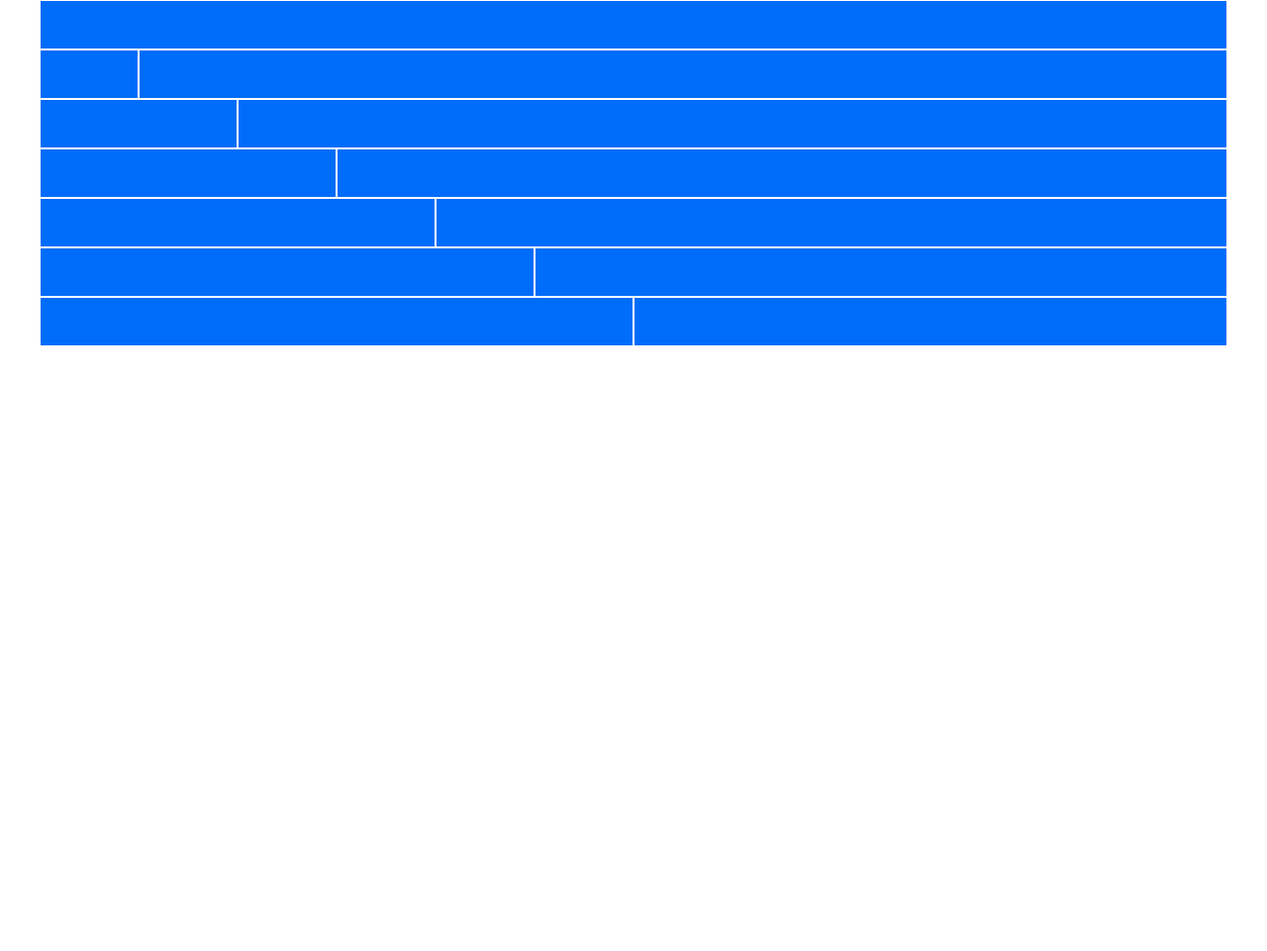
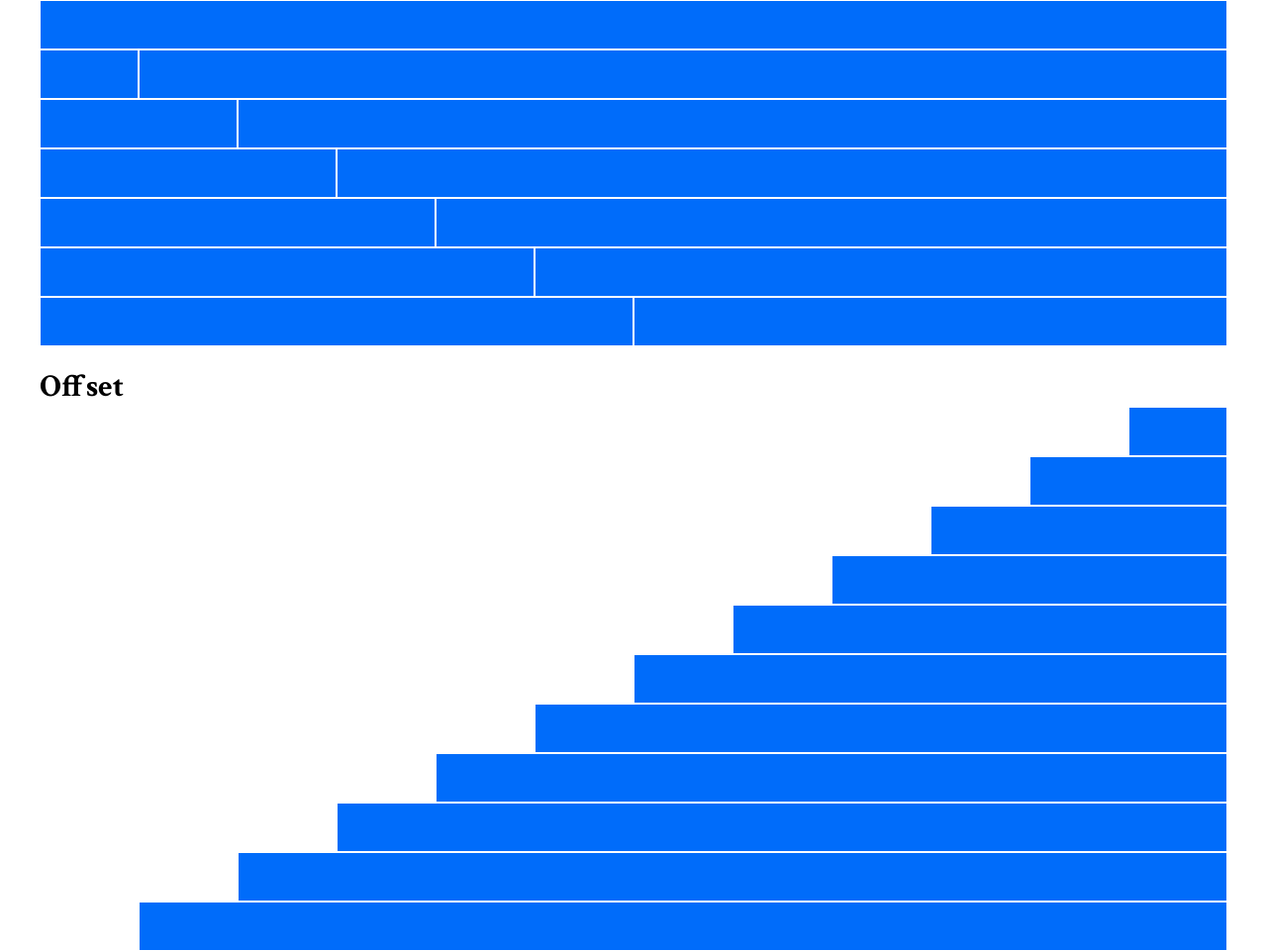
Before and after one commit to LuisGonzalez27/html-css-12bool, a plain HTML site: page index.html in a window 1280 px wide. Shown: the part 397-1358 px from the top of the page at 99% size. Before the commit the page ends 800 px from the top, so only its background shows below. Drawn offline with Linux system fonts and the light colour scheme.

Commit message:
done Offset

```diff
--- a/css/framework.css
+++ b/css/framework.css
@@ -78,3 +78,40 @@
     flex-basis: calc((100% / 12) * 12);
     max-width: calc((100% / 12) * 12);
 }
+/*** OOFFSET ***/
+.col-offset-1{
+    margin-left: calc((100% / 12) * 1);
+}
+.col-offset-2{
+    margin-left: calc((100% / 12) * 2);
+}
+.col-offset-3{
+    margin-left: calc((100% / 12) * 3);
+}
+.col-offset-4{
+    margin-left: calc((100% / 12) * 4);
+}
+.col-offset-5{
+    margin-left: calc((100% / 12) * 5);
+}
+.col-offset-6{
+    margin-left: calc((100% / 12) * 6);
+}
+.col-offset-7{
+    margin-left: calc((100% / 12) * 7);
+}
+.col-offset-8{
+    margin-left: calc((100% / 12) * 8);
+}
+.col-offset-9{
+    margin-left: calc((100% / 12) * 9);
+}
+.col-offset-10{
+    margin-left: calc((100% / 12) * 10);
+}
+.col-offset-11{
+    margin-left: calc((100% / 12) * 11);
+}
+.col-offset-12{
+    margin-left: calc((100% / 12) * 12);
+}
--- a/index.html
+++ b/index.html
@@ -95,5 +95,41 @@
             <div class="col-6 debug"></div>
         </div>
     </div>
+    <div class="container">
+        <h1 class="pad-top-20">Offset</h1>
+        <div class="row">
+            <div class="col-1 col-offset-11 debug"></div>
+        </div>
+        <div class="row">
+            <div class="col-2 col-offset-10 debug"></div>
+        </div>
+        <div class="row">
+            <div class="col-3 col-offset-9 debug"></div>
+        </div>
+        <div class="row">
+            <div class="col-4 col-offset-8 debug"></div>
+        </div>
+        <div class="row">
+            <div class="col-5 col-offset-7 debug"></div>
+        </div>
+        <div class="row">
+            <div class="col-6 col-offset-6 debug"></div>
+        </div>
+        <div class="row">
+            <div class="col-7 col-offset-5 debug"></div>
+        </div>
+        <div class="row">
+            <div class="col-8 col-offset-4 debug"></div>
+        </div>
+        <div class="row">
+            <div class="col-9 col-offset-3 debug"></div>
+        </div>
+        <div class="row">
+            <div class="col-10 col-offset-2 debug"></div>
+        </div>
+        <div class="row">
+            <div class="col-11 col-offset-1 debug"></div>
+        </div>
+    </div>
 </body>
 </html>
```
